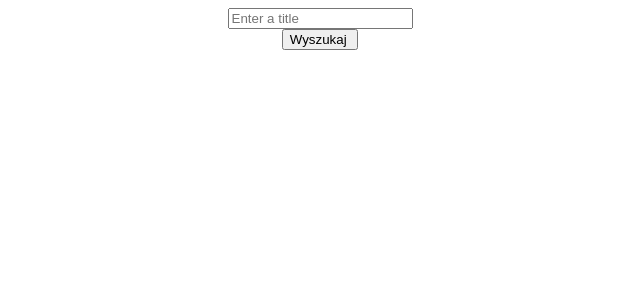
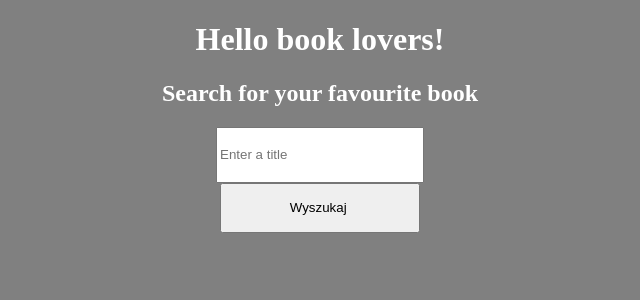
Before and after one commit to rolczynska/BookLovers, a Flask app: page / in a window 1280 px wide. Shown: the top 300 px of the page, without its empty margins (320-960 px from the left). Run offline with Flask 2, Linux system fonts and the light colour scheme.

Commit message:
Write a templates index.html and layout.html.

```diff
--- a/templates/index.html
+++ b/templates/index.html
@@ -1,6 +1,12 @@
 {% extends "layout.html" %}
 {% block body %}
 <form action="/answer">
+  <h1>
+    Hello book lovers!
+  </h1>
+  <h2>
+    Search for your favourite book
+  </h2>
   <center><input type="text" id="fname" name="fname" placeholder="Enter a title" align="middle"><br></center>
     <center><input type="submit" value="Wyszukaj "></center>
 
--- a/templates/layout.html
+++ b/templates/layout.html
@@ -4,9 +4,11 @@
 	<head>
         <meta charset="utf-8">
         <meta name="viewport" content="width=device-width, initial-scale=1">
-		<title>
-			<strong>Borrow a book</strong>
-		</title>
+            <style>body {background-color: grey;}
+                   input {width: 200px; height: 50px; align: center; size:60;}
+                   h1,h2 {color: white; text-align: center}
+            </style>
+		<title>Borrow a book</title>
 	</head>
   <body>
   	{% block body %}{% endblock body %}
```
